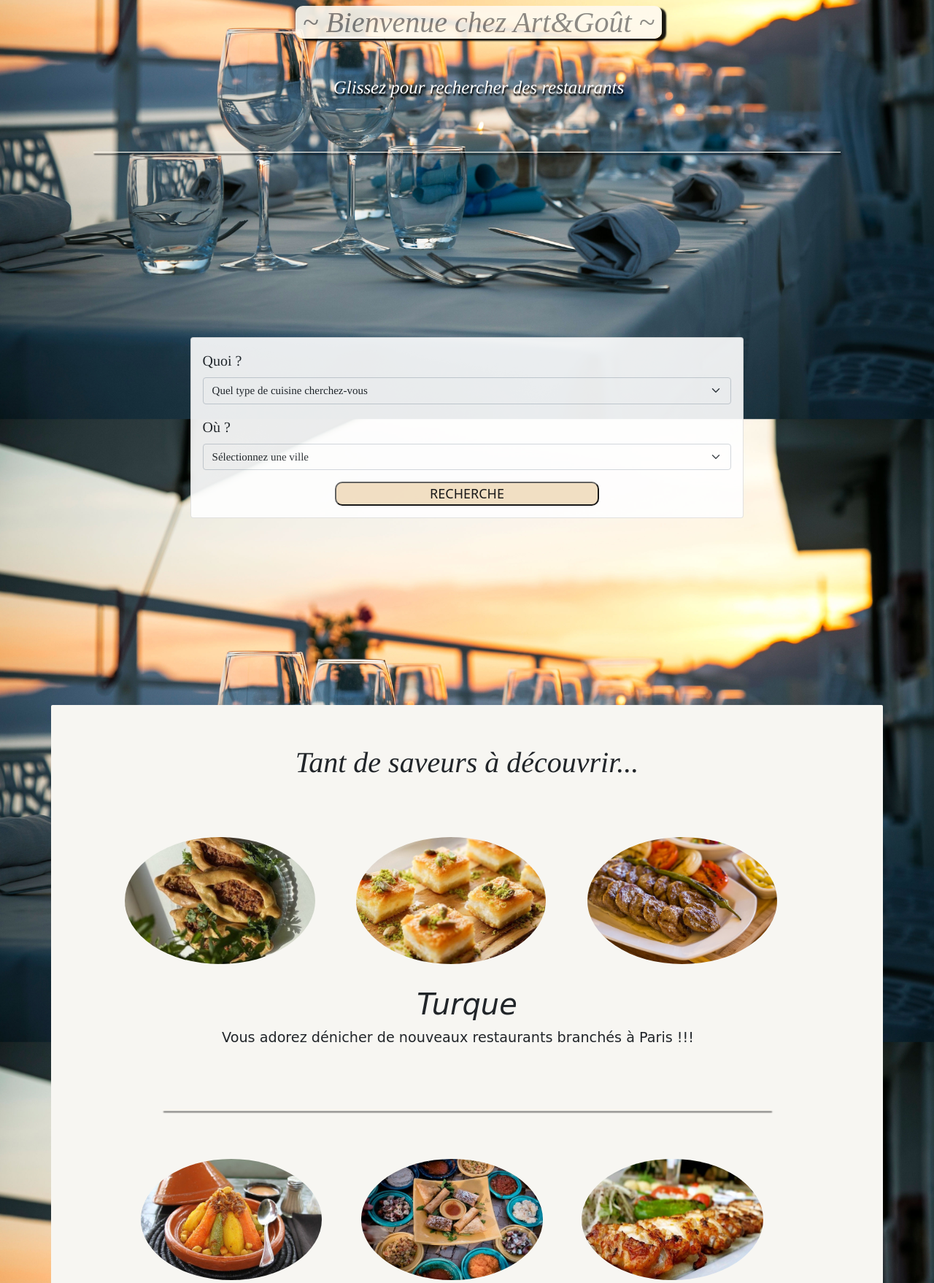
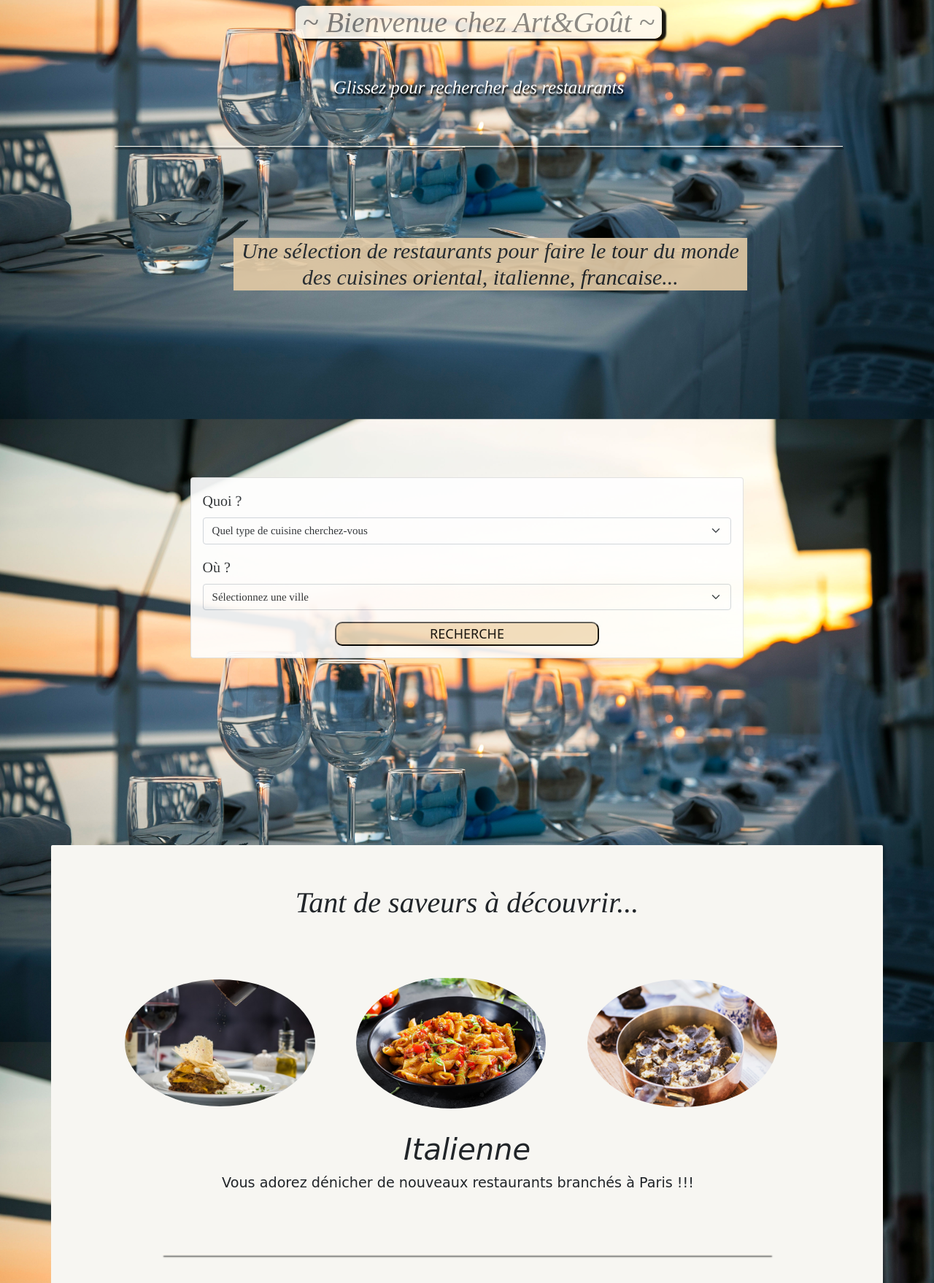
Before and after one commit to uvsq22109110/AWS, a Node server app: page / in a window 1280 px wide. Shown: the part 279-2037 px from the top of the page at 73% size. Run offline with Node 20, Linux system fonts and the light colour scheme; some libraries are stand-ins or nearby versions.

Commit message:
toute les vues

```diff
--- a/API/views/index.ejs
+++ b/API/views/index.ejs
@@ -21,17 +21,29 @@
  <nav class="en-tete">
 
             <ul>
-               <div
-                    id="imagePrincipale">
+               <div id="imagePrincipale">
                     <h1><span>  ~ Bienvenue chez Art&Goût ~ </span></h1>
+
                     <h3>Glissez pour rechercher des restaurants </h3>
                 </div>
 
+        <div id="premierTrait"></div>
+
         </nav>
-
-<div id="premierTrait"></div>
+                    <h2 style=" text-align: center;
+                                font-size: 30px;
+                                font-family:  Baskerville;
+                                font-style: oblique;
+                                background-color: #E3CAA5;
+                                opacity: .9;
+                                margin-left: 25%;
+                                margin-right: 20%;
+                                margin-top: 10%;"
+                    >
+                    Une sélection de restaurants pour faire le tour du monde des cuisines oriental, italienne, francaise...</h2>
 
     <div class="container container-layout">
+
         <div class="card card-layout">
             <div class="card-body">
                 <form action="/restos" method="POST">
@@ -108,12 +120,12 @@
                 <div class="container">
                     <div class="row elements">
                         <div class="col-sm-12">
-                            <img src="img/turque.jpg" alt="restautant turque">
-                            <img src="img/turc1.jpg" alt="restautant turque">
-                            <img src="img/turc2.jpg" alt="restautant turque">
+                            <img src="img/italien.jpg" alt="restautant italien">
+                            <img src="img/italien2.jpg" alt="restautant italien">
+                            <img src="img/italien3.png" alt="restautant italien">
                         </div>
                         <div class="col-sm-12">
-                            <h3>Turque</h3>
+                            <h3>Italienne</h3>
                             <p style="text-align: center;font-family:  'Baskerville',cursive;">Vous adorez dénicher de nouveaux restaurants branchés à Paris !!! </p>
 
                     </div>
@@ -124,14 +136,14 @@
                 <div class="container">
                     <div class="row elements">
                         <div class="col-sm-12">
-                            <img src="img/orientaux.jpg" alt="restautant oriental">
+                            <img src="img/turque.jpg" alt="restautant oriental">
                             <img src="img/orientaux2.jpg" alt="restautant oriental">
                             <img src="img/oriental1.jpg" alt="restautant oriental">
                         </div>
                         <div class="col-sm-12">
                             <h3>Oriental</h3>
                             <p style="text-align: center;font-family:  'Baskerville',cursive;">
-                              Mais vous adorez aussi déjeuner et savourer un bon brunch entre amis à Lyon ou un dîner romantique à Lille ?</p>
+                              Mais vous adorez aussi déjeuner et savourer un bon brunch entre amis à Lyon ou un dîner romantique à Versailles ?</p>
 
                     </div>
                 </div>
--- a/API/views/reservation.ejs
+++ b/API/views/reservation.ejs
@@ -7,6 +7,9 @@
            <a class="Logo"aria-current="page" href="/">Art&Goût</a>
             <div class="collapse navbar-collapse" id="navbarSupportedContent">
                 <ul class="navbar-nav ms-auto mb-2 mb-lg-0">
+                    <li class="nav-item">
+                        <a class="nav-link" aria-current="page" href="/">Acceuil</a>
+                    </li>
                     <li class="nav-item">
                         <a class="nav-link" aria-current="page" href="add-resto">Ajouter mon restautant</a>
                     </li>
```
Also changed, not shown: API/views/Message_envoye.ejs (added, +71 -0 lines), API/views/discover.ejs (+8 -5 lines).
